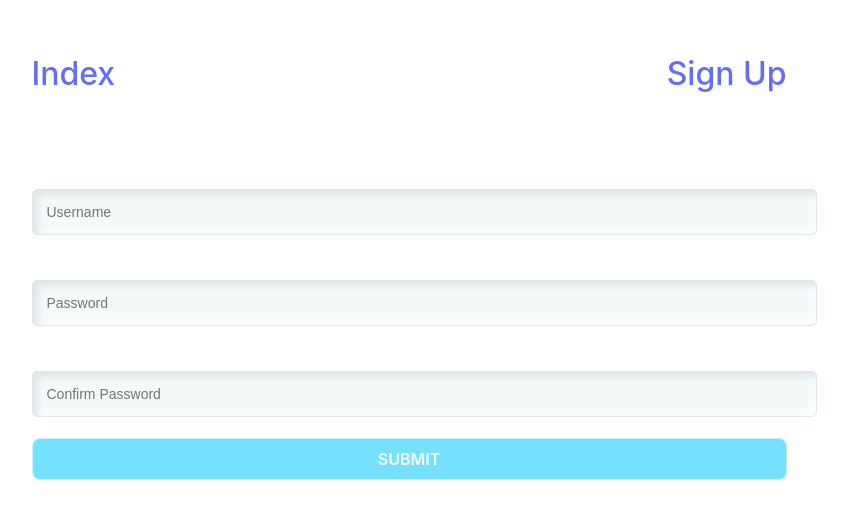
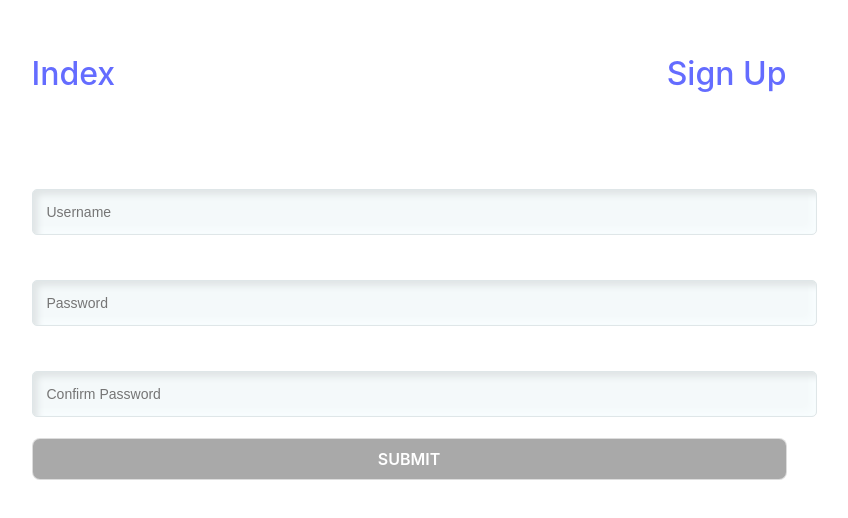
Before and after one commit to teradaian/M3L14-useRef, a React (Vite) app: page /signUp in a window 1280 px wide. Shown: the part 128-646 px from the top of the page, without its empty margins (231-1079 px from the left). Built offline with nearby package versions, Linux system fonts and the light colour scheme.

Commit message:
add form validity state

```diff
--- a/src/components/Form/SignUpForm.css
+++ b/src/components/Form/SignUpForm.css
@@ -46,3 +46,8 @@
   background: rgb(70, 215, 255, .75);
   border: 1.5px solid rgba(255, 255, 255, .6);
 }
+
+button[type="submit"]:disabled {
+  background: darkgray;
+  cursor: not-allowed;
+}
--- a/src/components/Form/SignUpForm.jsx
+++ b/src/components/Form/SignUpForm.jsx
@@ -10,6 +10,7 @@
     password: '',
     confirmPassword: ''
   })
+  const [validForm, isValidForm] = useState(false)
 
   const handleChange = ({ target }) => {
     setForm({ ...form, [target.name]: target.value })
@@ -57,7 +58,7 @@
           onChange={handleChange}
         />
 
-        <button type="submit">SUBMIT</button>
+        <button type="submit" disabled={!validForm}>SUBMIT</button>
 
       </form>
     </main>
```
